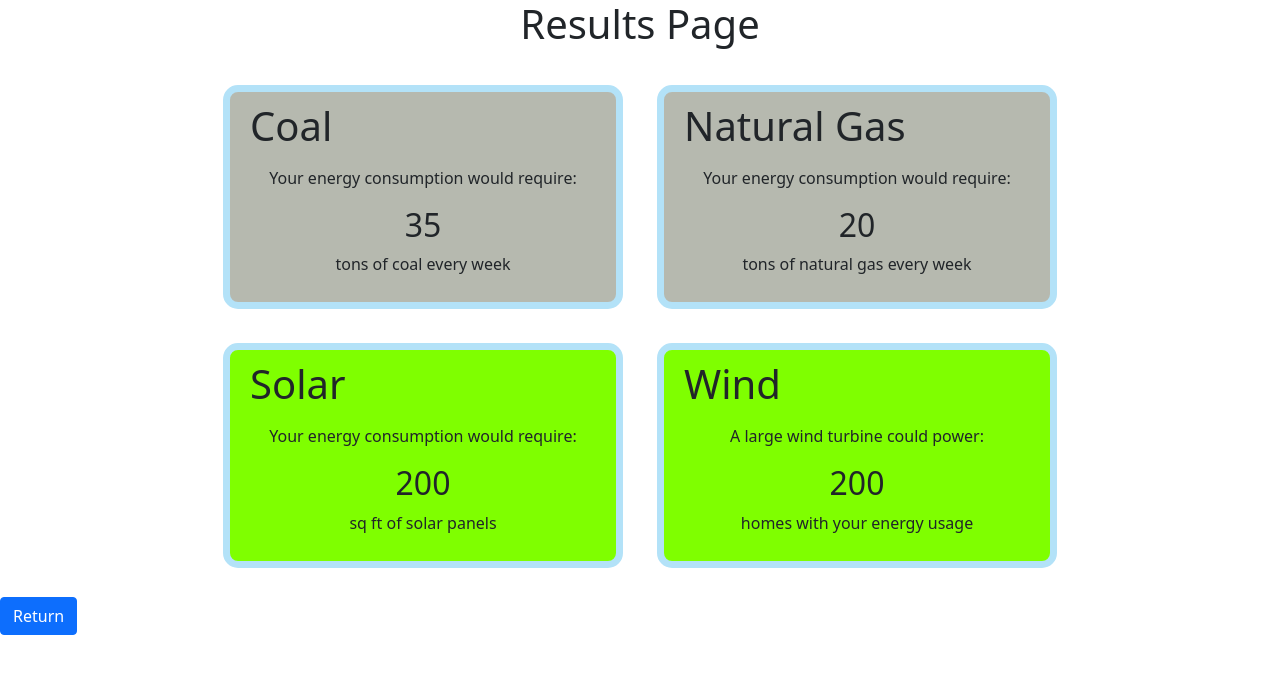
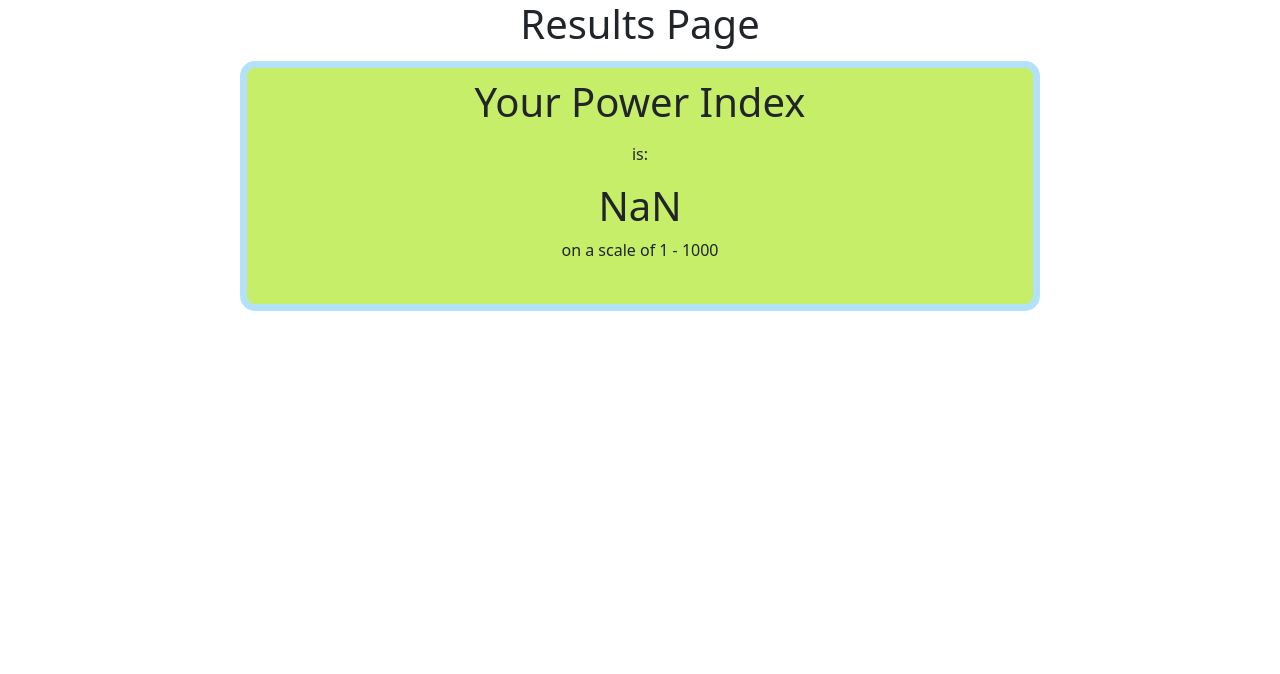
Before and after one commit to CEN-3031-Project-Team-3/PowerMeUp, a React (Create React App) app: page /results in a window 1280 px wide. Shown: the top 674 px of the page. Built offline with nearby package versions, Linux system fonts and the light colour scheme.

Commit message:
added another singleton to store results of calculation, set up results to display this

```diff
--- a/src/App.css
+++ b/src/App.css
@@ -54,7 +54,8 @@
   border-radius: 15px;
   margin: 5px;
   padding: 10px 20px;
-  min-width: 400px;
+  min-width: 800px;
+  min-height: 250px;
   cursor: pointer;
   border: 7px solid#b3e2f8;
   /*
@@ -75,12 +76,18 @@
   background: chartreuse;
 }
 
+.App-results.medium {
+  background:rgb(198, 238, 105);
+}
+
 .App-results.bad {
   background: rgb(182, 185, 175);
 }
 
+/*
 .App-results h1 {
   display: flex;
   align-items:flex-start;
   justify-content: space-between;
 }
+*/
--- a/src/components/Loading.js
+++ b/src/components/Loading.js
@@ -2,6 +2,7 @@ import React from "react";
 import crud from "../utils/crud";
 import record from './inputRecord';
 import { useHistory } from "react-router-dom";
+import results_record from "./ResultsRecord";
 
 
 export default function Loading() {
@@ -10,6 +11,7 @@ export default function Loading() {
         const value = await crud.sendResults(record.getData())
         if (value != null) {
             console.log("Document ID: ", value);
+            results_record.set(500);
             history.push('/results')
         } else {
             console.log("Error")
--- a/src/components/Results.js
+++ b/src/components/Results.js
@@ -1,11 +1,40 @@
 import React from "react";
 import {Row, Col, Button, Stack} from "react-bootstrap/";
 import { NavLink } from 'react-router-dom';
+import results_record from "./ResultsRecord";
 
 export default function Results(){
+    const index = results_record.getData();
+    console.log(index)
+    const maxIndex = 1000;
+
+    const ratio = index/maxIndex;
 
     return (
+        <Stack>
+        <Row className="justify-content-md-center">
+            <Col sm="auto">
+              <h1>Results Page </h1>
+            </Col>
+          </Row>
 
+        <Row className="justify-content-md-center">
+            <Col sm="auto">
+                <div className="App">
+                    <header className="App-results medium">
+                            <h1>Your Power Index</h1>
+                            <p></p>
+                            <p>is: </p>
+                            <h1> {ratio}</h1>
+
+                            <p> on a scale of 1 - 1000</p>
+                    </header>
+                </div>
+            </Col>
+        </Row>
+        </Stack>
+
+        /*
         <Stack gap={4}>
 
           <Row className="justify-content-md-center">
@@ -75,6 +104,6 @@ export default function Results(){
         </Row>
 
         </Stack>
-
+        */
       );
 }
--- /dev/null
+++ b/src/components/ResultsRecord.js
@@ -0,0 +1,22 @@
+class ResultsRecord {
+    constructor() {
+        this.data = [];
+    }
+
+    set(input){
+        this.data.push(input);
+
+    }
+
+    show(){
+        console.log(this.data.at(-1))
+    }
+
+    getData() {
+        return this.data.at(-1)
+    }
+}
+
+const results_record = new ResultsRecord()
+Object.freeze(results_record)
+export default results_record
```
